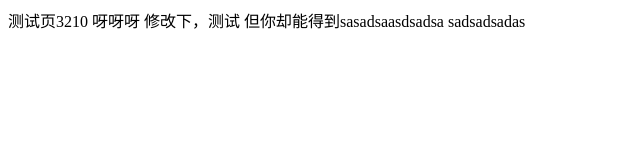
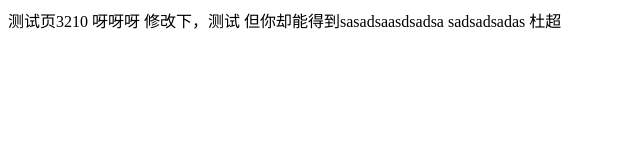
Before and after one commit to JUI-Team/JUI, a plain HTML site: page test.html in a window 1280 px wide. Shown: the full height of the page, 0-640 px from the left. Drawn offline with Linux system fonts and the light colour scheme.

Commit message:
测试111

```diff
--- a/test.html
+++ b/test.html
@@ -10,5 +10,6 @@
 修改下，测试
 但你却能得到sasadsaasdsadsa
 sadsadsadas
+杜超
 </body>
 </html>
```
